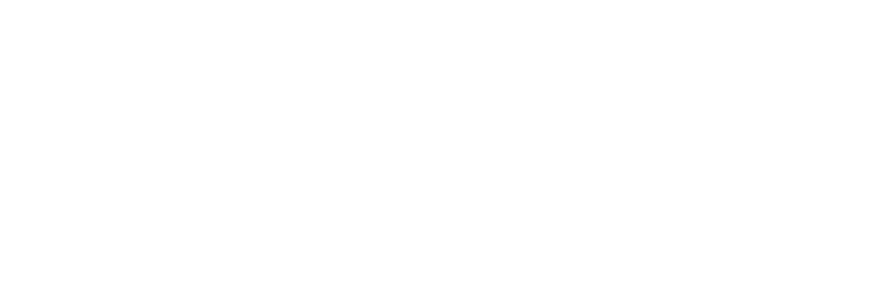
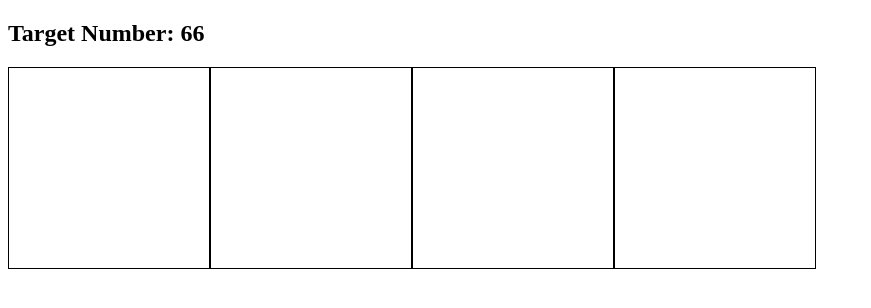
Before and after one commit to bjaber/unit-4-game, a plain HTML site: page index.html in a window 1280 px wide. Shown: the whole page, without its empty margins (0-871 px from the left). Drawn offline with nearby package versions, Linux system fonts and the light colour scheme.

Commit message:
updated css to display border around divs, wrote code to pull value into the console

```diff
--- a/assets/css/style.css
+++ b/assets/css/style.css
@@ -0,0 +1,11 @@
+.crystal {
+    border: 1px solid black;
+    height:200px;
+    width: 200px;
+    align-content: center;
+
+
+}
+.crystals{
+    display:flex;
+}
--- a/assets/javascript/game.js
+++ b/assets/javascript/game.js
@@ -14,16 +14,23 @@ $(document).ready (function () {
 
     comtNumber = Math.floor(Math.random()*99)+25;
     console.log(comtNumber);
+    $(".computerGen").html("Target Number: " + comtNumber);
 
     for (var i = 0; i < 4; i++) {
-        var randomNumber = Math.floor(Math.random() *12);
+        var randomNumber = Math.floor(Math.random() *12)+1;
 
         var crystalLoop =$("<div>");
         $(".crystals").append(crystalLoop);
         $(crystalLoop).attr({
-            "cardValue": randomNumber
-        })
+            "cardValue": randomNumber,
+            "class":'crystal'
+        });
     };
+
+    $(".crystal").on("click",function(){
+    console.log($(this).attr("cardValue"));
+
+    })
 
 
 
--- a/index.html
+++ b/index.html
@@ -1,5 +1,6 @@
 <!DOCTYPE html>
 <html lang="en">
+
 <head>
     <meta charset="UTF-8">
     <meta name="viewport" content="width=device-width, initial-scale=1.0">
@@ -7,16 +8,15 @@
     <title>Document</title>
 
     <script type="text/javascript" src="https://cdnjs.cloudflare.com/ajax/libs/jquery/3.2.1/jquery.min.js"></script>
-    <script type ="text/javascript" src = "assets/javascript/game.js"></script>
+    <script type="text/javascript" src="assets/javascript/game.js"></script>
+    <link rel="stylesheet" type="text/css" href="assets/css/style.css">
 </head>
+
 <body>
-
-<div class = "crystals">
-
-</div>
-
-
+    <h2 class="computerGen"></h2>
+    <div class="crystals"></div>
 
 
 </body>
+
 </html>
```
